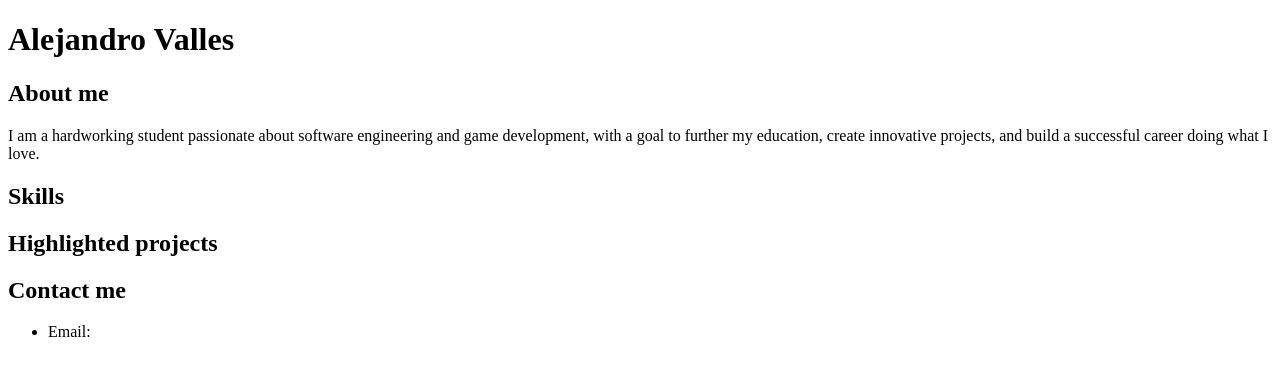
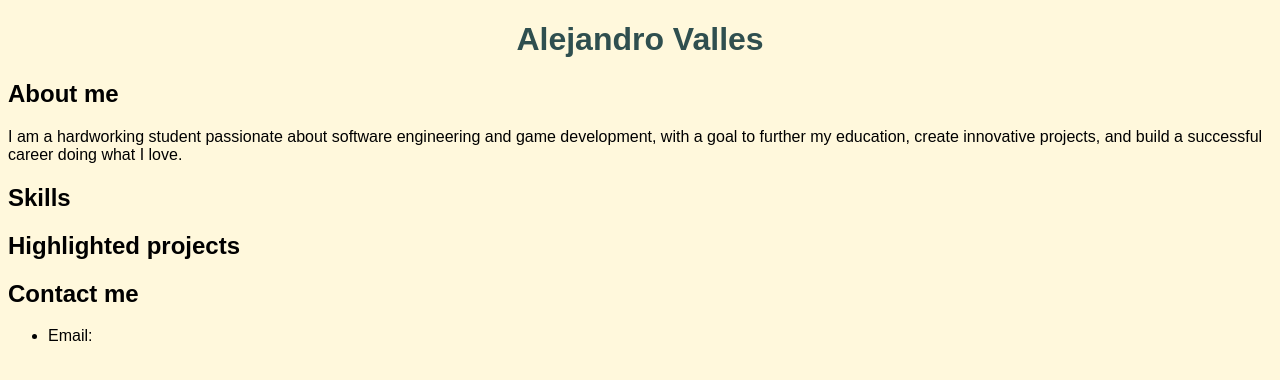
Before and after one commit to avalles0613/avalles0613.github.io, a plain HTML site: page index.html in a window 1280 px wide. Drawn offline with Linux system fonts and the light colour scheme.

Commit message:
basic style

```diff
--- a/index.html
+++ b/index.html
@@ -2,6 +2,7 @@
 <htmk>
     <head>
         <title>CSCE 190: Alejandro Valles</title>
+        <link rel = "stylesheet" href="styles.css">
     </head>
     <body>
         <h1>Alejandro Valles</h1>
--- /dev/null
+++ b/styles.css
@@ -0,0 +1,8 @@
+body {
+background: cornsilk;
+font-family: Arial, Helvetica, sans-serif;
+}
+h1 {
+color: darkslategrey;
+text-align: center;
+}
```
